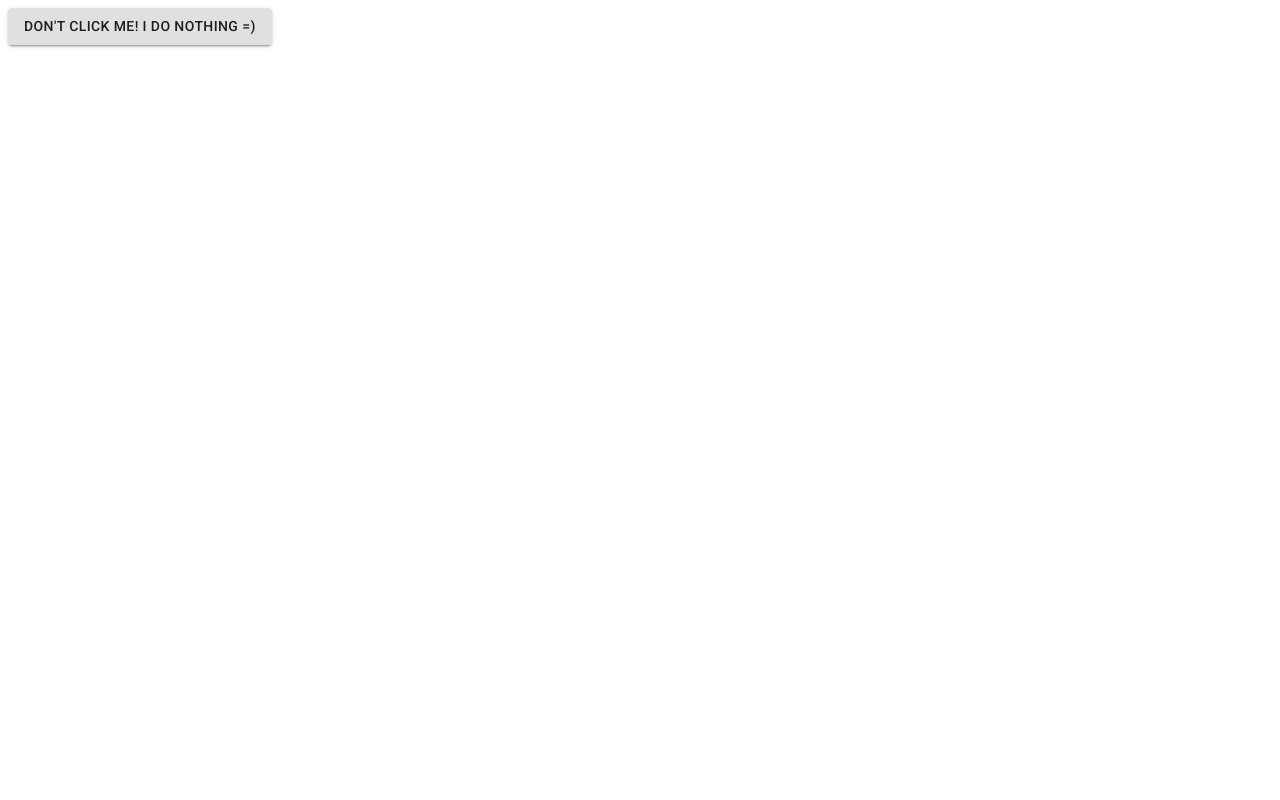
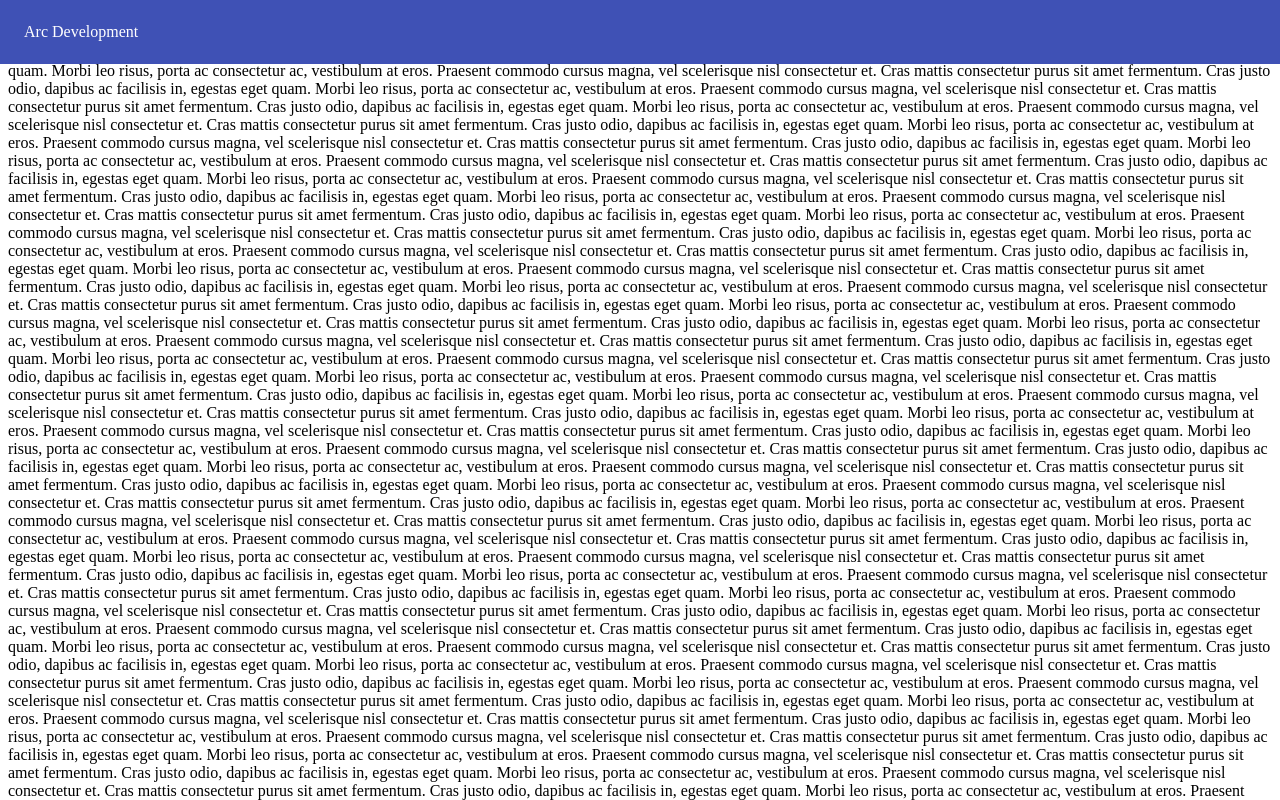
Before and after one commit to rafaelthemendes/arcdevelopment, a React (Create React App) app: page / in a window 1280 px wide. Shown: the top 800 px of the page. Built offline with nearby package versions, Linux system fonts and the light colour scheme.

Commit message:
Header component with Elevation Scroll behavior, and some fake text in the app component to enable scrolling.

```diff
--- a/src/App.js
+++ /dev/null
@@ -1,11 +0,0 @@
-import Button from "@material-ui/core/Button";
-
-function App() {
-  return (
-    <div className="App">
-      <Button variant="contained">Don't click me! I do nothing =)</Button>
-    </div>
-  );
-}
-
-export default App;
--- /dev/null
+++ b/src/components/App.js
@@ -0,0 +1,19 @@
+import Header from "./ui/Header";
+
+function App() {
+  return (
+    <div className="App">
+      <Header />
+      {[...new Array(300)]
+        .map(
+          () => `Cras mattis consectetur purus sit amet fermentum.
+Cras justo odio, dapibus ac facilisis in, egestas eget quam.
+Morbi leo risus, porta ac consectetur ac, vestibulum at eros.
+Praesent commodo cursus magna, vel scelerisque nisl consectetur et.`
+        )
+        .join("\n")}
+    </div>
+  );
+}
+
+export default App;
--- /dev/null
+++ b/src/components/ui/Header.js
@@ -0,0 +1,28 @@
+import React from "react";
+import { AppBar, Toolbar, useScrollTrigger } from "@material-ui/core";
+
+function ElevationScroll(props) {
+  const { children, window } = props;
+  // Note that you normally won't need to set the window ref as useScrollTrigger
+  // will default to window.
+  // This is only being set here because the demo is in an iframe.
+  const trigger = useScrollTrigger({
+    disableHysteresis: true,
+    threshold: 0,
+    target: window ? window() : undefined,
+  });
+
+  return React.cloneElement(children, {
+    elevation: trigger ? 4 : 0,
+  });
+}
+
+export default function Header() {
+  return (
+    <ElevationScroll>
+      <AppBar position="fixed">
+        <Toolbar>Arc Development</Toolbar>
+      </AppBar>
+    </ElevationScroll>
+  );
+}
--- a/src/index.js
+++ b/src/index.js
@@ -1,5 +1,5 @@
 import React from "react";
 import ReactDOM from "react-dom";
-import App from "./App";
+import App from "./components/App";
 
 ReactDOM.render(<App />, document.getElementById("root"));
```
